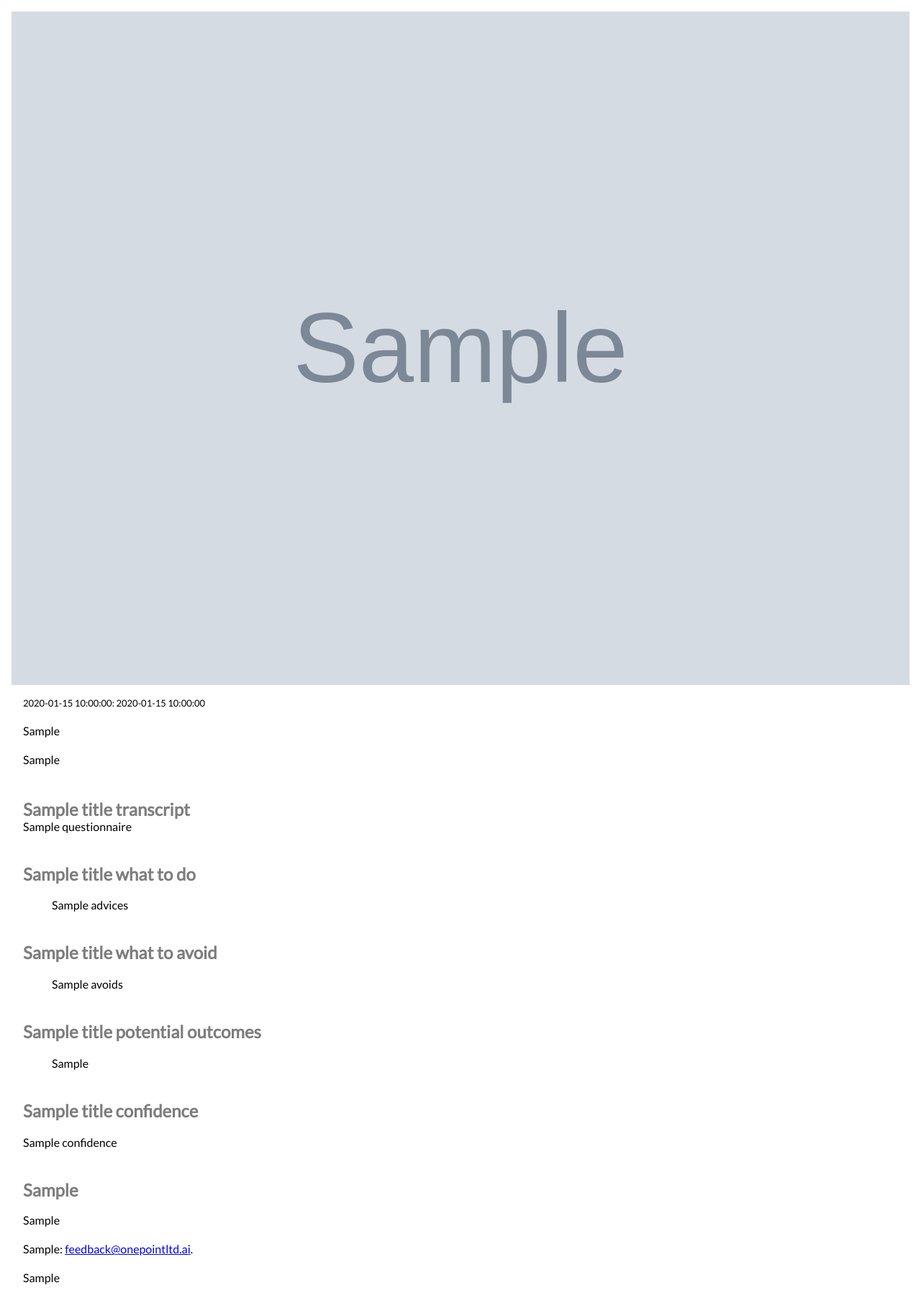
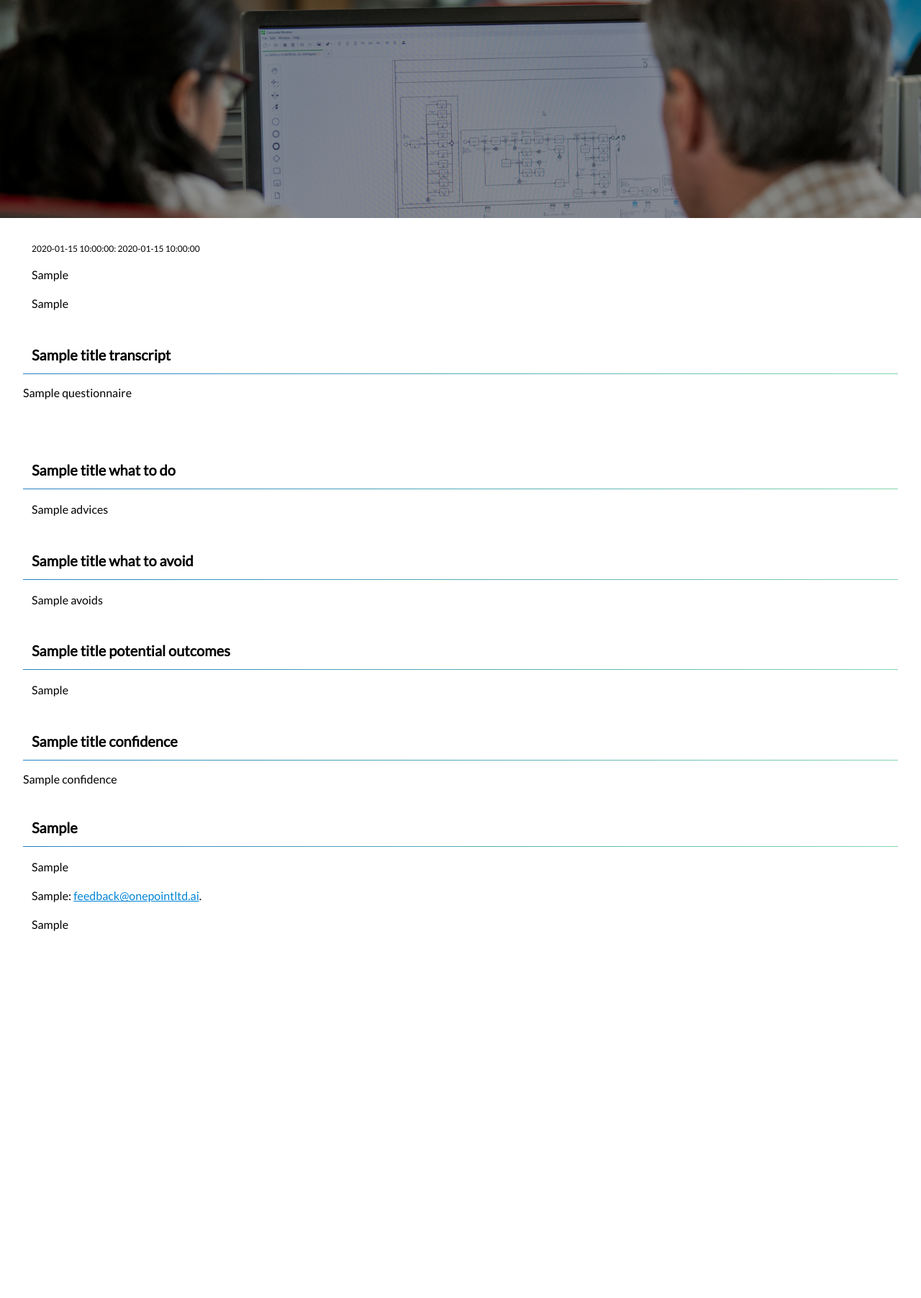
Before and after one commit to onepointconsulting/data-questionnaire-agent, a Python web app: template templates/results-template.html in a window 1280 px wide. Shown: the whole page at 72% size. After the commit the page ends 1294 px from the top, so only its background shows below. Run offline with Jinja, Linux system fonts and the light colour scheme; the template is opened without the code that fills it: most values are stand-ins (such as "Sample title", 1, 10 or a date in 2020); grey boxes marked "Sample" are stand-in pictures.

Commit message:
Updated report CSS

```diff
--- a/templates/results-template.html
+++ b/templates/results-template.html
@@ -14,28 +14,56 @@
     <style>
         body {
             font-family: 'Lato', 'Montserrat', sans-serif;
-            margin: 1em 1em;
+            margin: 0;
+        }
+
+        .banner {
+            width: 100%;
+            height: auto;
+        }
+
+        .container {
+            margin: 2rem;
+            display: flex;
+            flex-direction: column;
+            gap: 1rem;
+            box-sizing: border-box;
+        }
+
+        .date-produced {
+            font-size: 0.75rem;
+            line-height: 1rem;
+        }
+
+        p, ul {
+            font-size: 1rem;
+            line-height: 1.5rem;
+            margin: 0;
+            padding-left: .75rem;
         }
 
         h2 {
-            color: #7d7d7d;
-            margin-top: 1.75em
-        }
-
-        h2.questionnaire, h2.personalOffer {
+            font-size: 1.25rem;
+            line-height: 1.75rem;
+            border-bottom: solid 1px;
+            border-image: linear-gradient(to right, #2382C3 , #82D6AF);
+            border-image-slice: 1;
+            padding: .75rem;
             margin-bottom: 0;
         }
 
-        p {
-            line-height: 1.5em;
+        table {
+            font-size: 1rem;
+            line-height: 1.5rem;
+            padding: .75rem;
+            margin: 0;
         }
 
-        .container {
-            margin: 0em 1em;
-            box-sizing: border-box;
+        a {
+            color: #0084d7;
         }
 
-        .image-banner {
+        /* .image-banner {
             height: 13em;
             width: 100%;
             display: flex;
@@ -46,21 +74,10 @@
             box-sizing: border-box;
         }
 
-        .banner {
-            width: 100%;
-            height: auto;
-        }
-
         .image-banner h1,
         .image-banner h3 {
             color: white;
         }
-
-        .date-produced {
-            font-size: small;
-            text-align: left;
-        }
-
         .onepoint-blue {
             color: #0084D7
         }
@@ -77,12 +94,13 @@
 
         .logo {
             margin: 0 0 1em 0
-        }
+        } */
     </style>
 </head>
 
 <body>
-    <img src="{{banner}}" class="banner"/>
+    <!-- <img src="{{banner}}" class="banner"/> -->
+    <img src="../public/images/banner_blank.png" class="banner"/>
     <div class="container">
 
         <p class="date-produced">{{produced_on}}: {{timestamp}}</p>
```
Also changed, not shown: package-lock.json (added).
